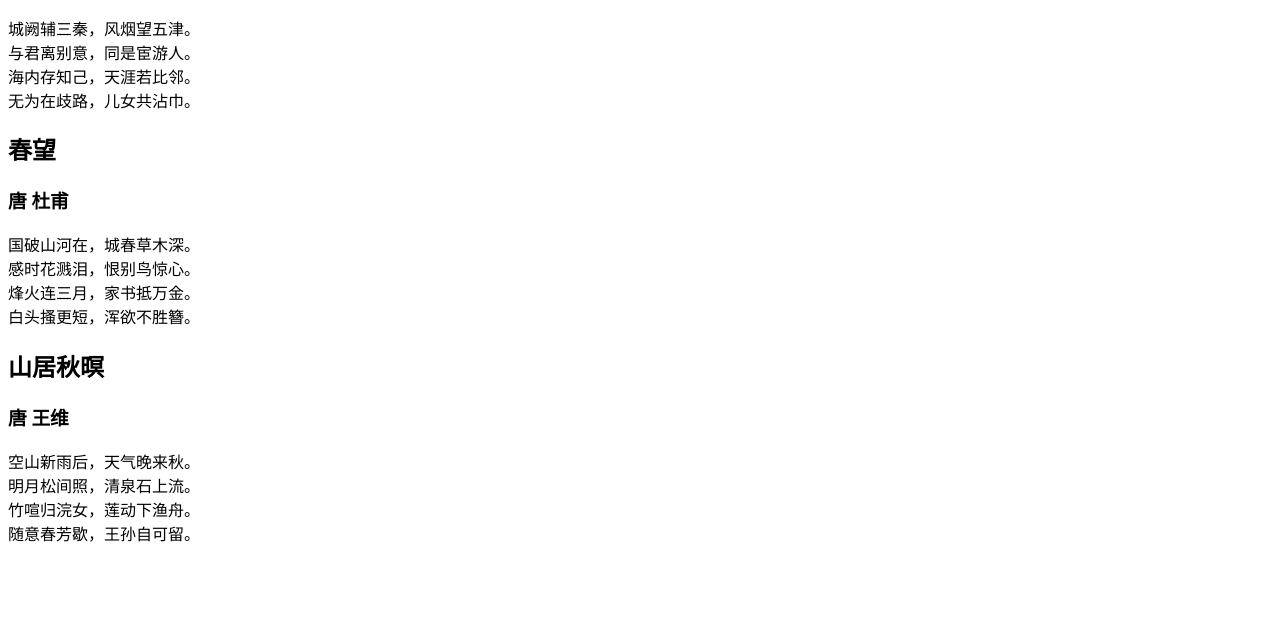
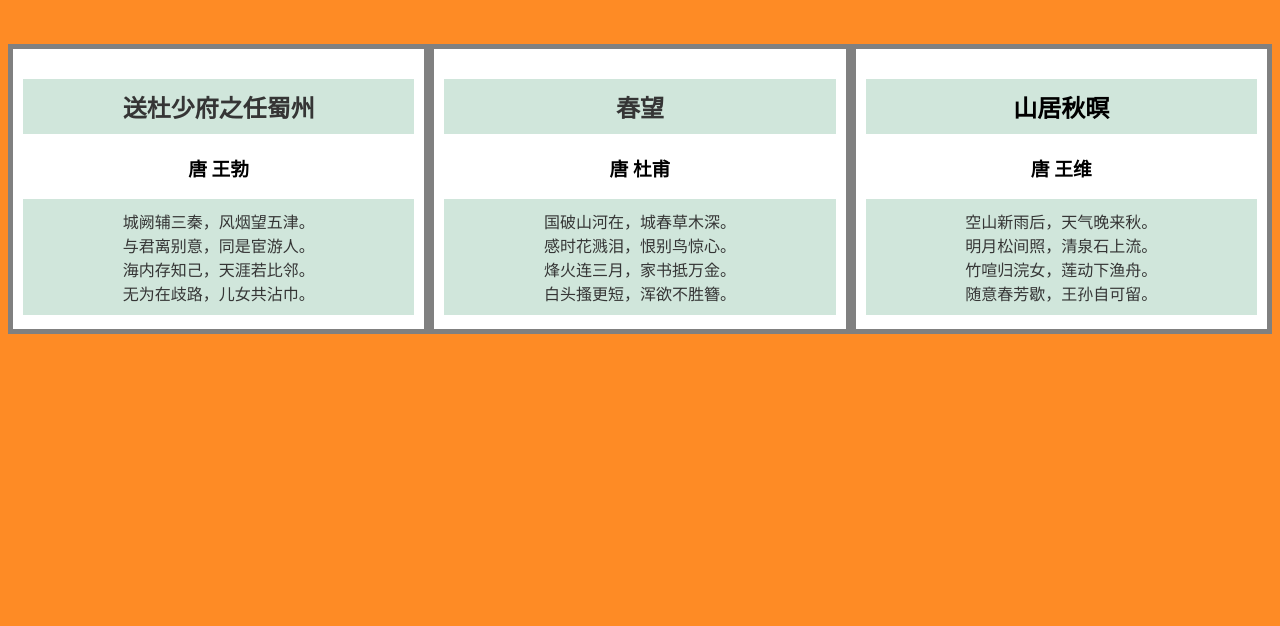
Before and after one commit to tianyuewei/tianyuewei.github-io, a plain HTML site: page index.html in a window 1280 px wide. Shown: the part 174-800 px from the top of the page. Drawn offline with Linux system fonts and the light colour scheme.

Commit message:
Update index.html

```diff
--- a/index.html
+++ b/index.html
@@ -3,7 +3,7 @@
 <head>
   <meta charset="utf-8">
   <title>poems</title>
-  <link rel="stylesheet" href="Ass1.css">
+  <link rel="stylesheet" href="styles.css">
   <meta name="viewport" content="width=device-width, initial-scale=1">
 </head>
 
```
